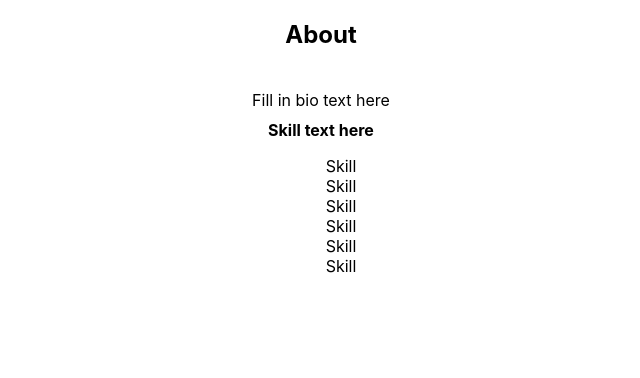
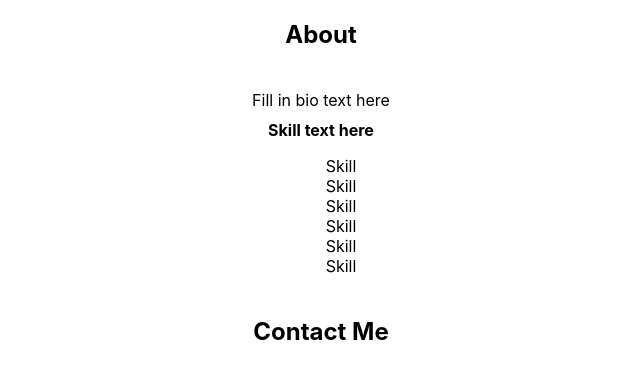
Before and after one commit to zavaleta-a/react-portfolio, a React (Create React App) app in the folder reactportfolio/: page / in a window 1280 px wide. Shown: the top 378 px of the page, without its empty margins (319-959 px from the left). Built offline with nearby package versions, Linux system fonts and the light colour scheme.

Commit message:
contact section created

```diff
--- a/reactportfolio/src/App.js
+++ b/reactportfolio/src/App.js
@@ -30,7 +30,7 @@ import "./App.css";
 // import Projects from "./views/Projects";
 // import Resume from "./views/Resume";
 import About from "./views/about";
-// import Contact from "./views/Contact";
+import Contact from "./views/contact";
 
 function App() {
   return (
@@ -40,8 +40,8 @@ function App() {
         {/* <Main />
         <Projects /> */}
         <About />
-        {/* <Resume />
-        <Contact /> */}
+        {/* <Resume /> */}
+        <Contact />
       </div>
     </div>
   );
--- /dev/null
+++ b/reactportfolio/src/views/contact/index.js
@@ -0,0 +1,20 @@
+import React from "react";
+// import ContactForm from ""; // link contact form
+import "./style.css";
+
+function Contact() {
+  return (
+    <div className="viewFive" id="contact">
+      <div className="row contact-row">
+        <div className="formDiv" id="contact">
+          <h2 className="viewTitle" id="contactTitle">
+            Contact Me
+          </h2>
+          {/* contact form goes here */}
+        </div>
+      </div>
+    </div>
+  );
+}
+
+export default Contact;
```
Also changed, not shown: reactportfolio/src/views/contact/style.css (added).
